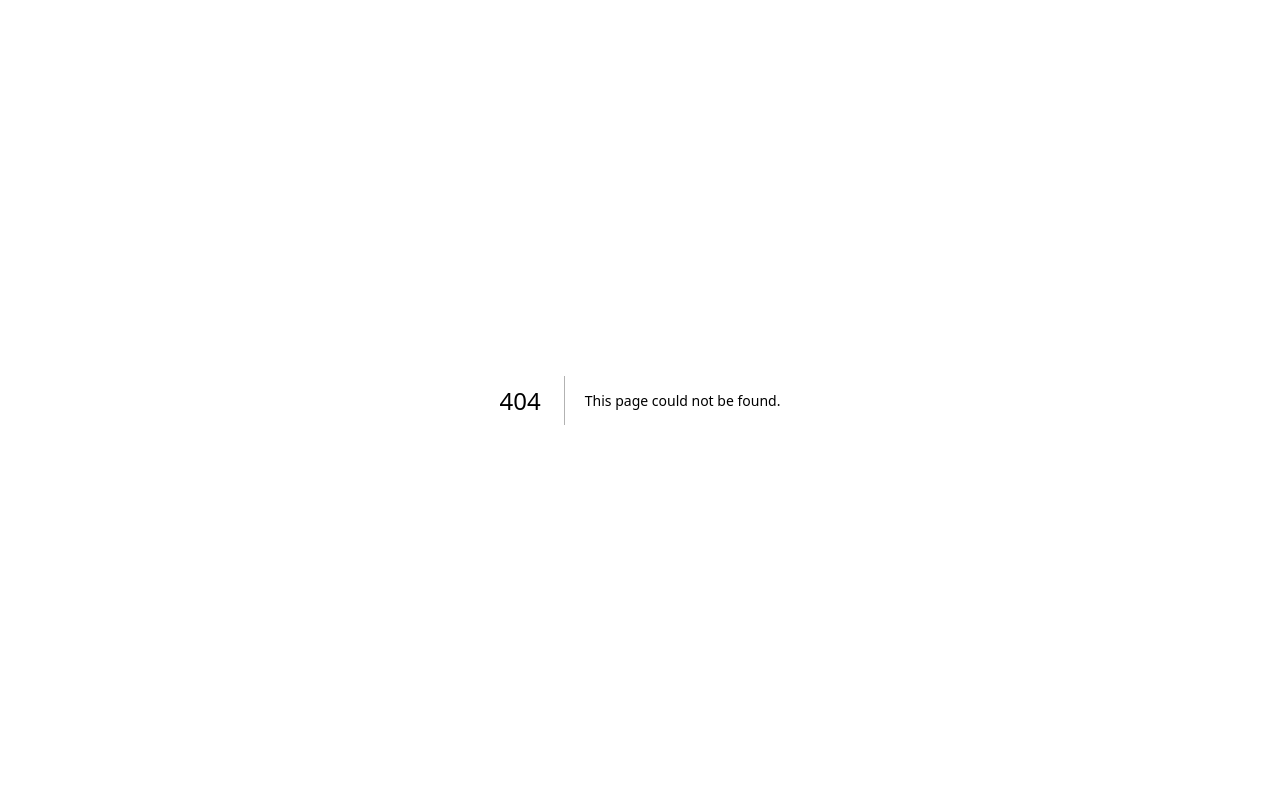
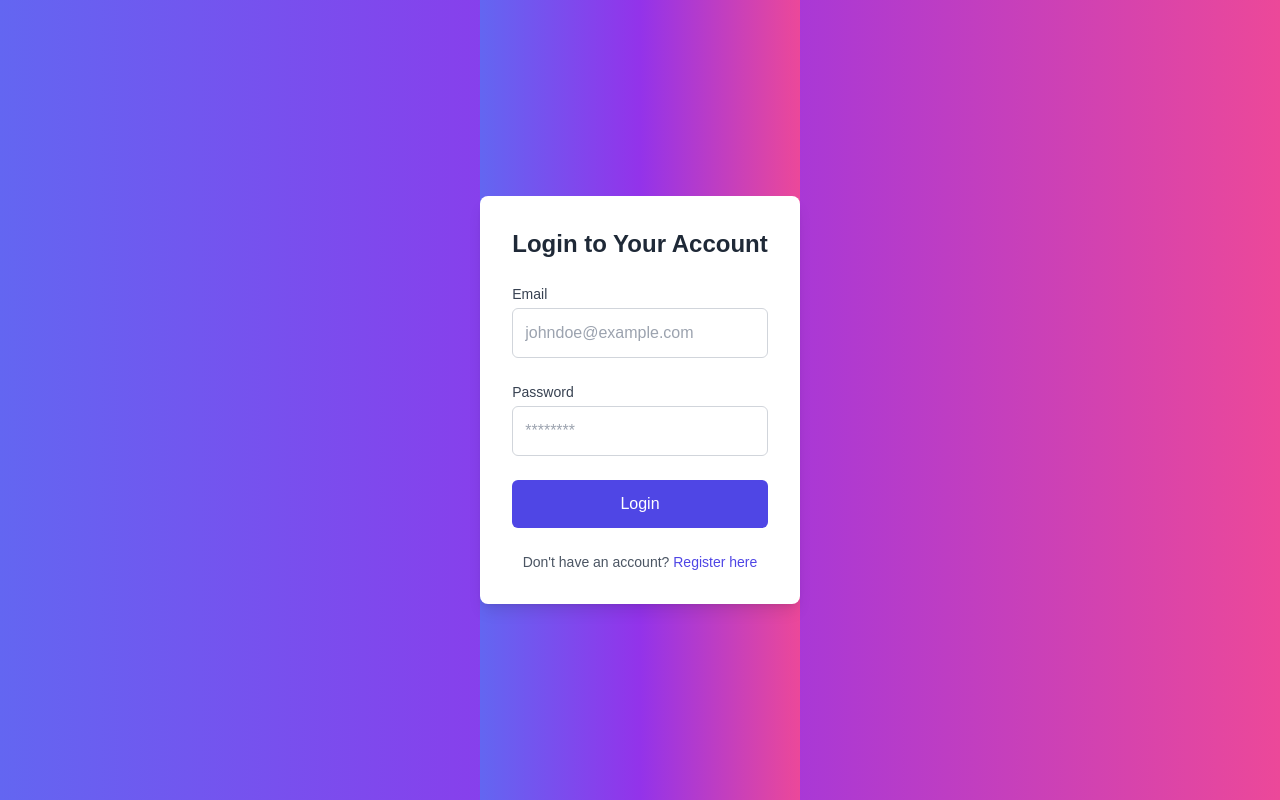
Before and after one commit to BrookTeferi/helai, a Next.js app in the folder helai/frontend/: page /login in a window 1280 px wide. Before the commit this address had no page. Built offline with nearby package versions, Linux system fonts and the light colour scheme.

Commit message:
added login page

```diff
--- /dev/null
+++ b/helai/frontend/app/api/login/route.ts
@@ -0,0 +1,33 @@
+// app/api/login/route.ts
+
+import { NextResponse } from 'next/server';
+
+export async function POST(req: Request) {
+  try {
+    const { email, password } = await req.json();
+
+    // For demonstration purposes, we use hardcoded values
+    // You can replace this with a database call to verify user credentials.
+    const storedEmail = 'johndoe@example.com';
+    const storedPassword = 'pass123';
+
+    if (email === storedEmail && password === storedPassword) {
+      // Login successful
+      return NextResponse.json({
+        message: 'Login successful!',
+        status: 'success',
+      });
+    } else {
+      // Invalid credentials
+      return NextResponse.json({
+        message: 'Invalid email or password',
+        status: 'error',
+      }, { status: 400 });
+    }
+  } catch (error) {
+    return NextResponse.json({
+      message: 'An error occurred during login',
+      status: 'error',
+    }, { status: 500 });
+  }
+}
--- /dev/null
+++ b/helai/frontend/app/login/page.tsx
@@ -0,0 +1,11 @@
+import LoginForm from '../../components/LoginForm';
+
+const LoginPage = () => {
+  return (
+    <div className="min-h-screen flex items-center justify-center bg-gradient-to-r from-indigo-500 via-purple-600 to-pink-500">
+      <LoginForm />
+    </div>
+  );
+};
+
+export default LoginPage;
--- a/helai/frontend/app/page.tsx
+++ b/helai/frontend/app/page.tsx
@@ -3,14 +3,14 @@
 import { useEffect, useState } from 'react';
 
 const HomePage = () => {
-  const [isRegistered, setIsRegistered] = useState(false);
+  const [isLoggedIn, setIsLoggedIn] = useState(false);
   const [welcomeMessage, setWelcomeMessage] = useState('');
 
   useEffect(() => {
-    // Check the registration status from localStorage
-    const registrationStatus = localStorage.getItem('isRegistered');
-    if (registrationStatus === 'true') {
-      setIsRegistered(true);
+    // Check the login status from localStorage
+    const loginStatus = localStorage.getItem('isLoggedIn');
+    if (loginStatus === 'true') {
+      setIsLoggedIn(true);
     }
 
     // Fetch data from home API
@@ -27,15 +27,15 @@ const HomePage = () => {
     <div className="flex items-center justify-center min-h-screen bg-gradient-to-r from-indigo-500 via-purple-600 to-pink-500">
       <div className="w-full max-w-md p-8 space-y-6 bg-white rounded-lg shadow-lg">
         <h2 className="text-2xl font-semibold text-center text-gray-800">
-          {isRegistered ? welcomeMessage : 'Click below to register:'}
+          {isLoggedIn ? welcomeMessage : 'Click below to login:'}
         </h2>
 
-        {!isRegistered && (
+        {!isLoggedIn && (
           <a
-            href="/register"
+            href="/login"
             className="text-center text-indigo-600 hover:text-indigo-700 block mt-4"
           >
-            Go to Registration Page
+            Go to Login Page
           </a>
         )}
       </div>
--- /dev/null
+++ b/helai/frontend/components/LoginForm.tsx
@@ -0,0 +1,116 @@
+'use client';
+
+import React, { useState } from 'react';
+import { useRouter } from 'next/navigation';
+
+const LoginForm = () => {
+  const [formData, setFormData] = useState({
+    email: '',
+    password: '',
+  });
+
+  const [errorMessage, setErrorMessage] = useState('');
+  const router = useRouter();
+
+  const handleInputChange = (e: React.ChangeEvent<HTMLInputElement>) => {
+    const { name, value } = e.target;
+    setFormData({
+      ...formData,
+      [name]: value,
+    });
+  };
+
+  const handleSubmit = async (e: React.FormEvent) => {
+    e.preventDefault();
+
+    // Clear any previous error message
+    setErrorMessage('');
+
+    try {
+      const res = await fetch('/api/login', {
+        method: 'POST',
+        headers: {
+          'Content-Type': 'application/json',
+        },
+        body: JSON.stringify(formData),
+      });
+
+      const result = await res.json();
+
+      if (res.ok) {
+        // Login successful
+        console.log('Login successful:', result);
+
+        // Store login state in localStorage (or set cookies for session)
+        localStorage.setItem('isLoggedIn', 'true');
+
+        // Redirect to home page or dashboard
+        router.push('/');
+      } else {
+        // Set error message from the API response
+        setErrorMessage(result.message || 'Login failed. Please try again.');
+      }
+    } catch (error) {
+      console.error('Error submitting form:', error);
+      setErrorMessage('An error occurred. Please try again.');
+    }
+  };
+
+  return (
+    <div className="flex items-center justify-center min-h-screen bg-gradient-to-r from-indigo-500 via-purple-600 to-pink-500">
+      <div className="w-full max-w-md p-8 space-y-6 bg-white rounded-lg shadow-lg">
+        <h2 className="text-2xl font-semibold text-center text-gray-800">Login to Your Account</h2>
+        <form onSubmit={handleSubmit} className="space-y-6">
+          <div>
+            <label htmlFor="email" className="block text-sm font-medium text-gray-700">Email</label>
+            <input
+              type="email"
+              id="email"
+              name="email"
+              value={formData.email}
+              onChange={handleInputChange}
+              className="mt-1 w-full p-3 border border-gray-300 rounded-md focus:outline-none focus:ring-2 focus:ring-indigo-500 focus:border-indigo-500"
+              placeholder="johndoe@example.com"
+            />
+          </div>
+
+          <div>
+            <label htmlFor="password" className="block text-sm font-medium text-gray-700">Password</label>
+            <input
+              type="password"
+              id="password"
+              name="password"
+              value={formData.password}
+              onChange={handleInputChange}
+              className="mt-1 w-full p-3 border border-gray-300 rounded-md focus:outline-none focus:ring-2 focus:ring-indigo-500 focus:border-indigo-500"
+              placeholder="********"
+            />
+          </div>
+
+          {/* Display Error Message */}
+          {errorMessage && (
+            <div className="text-red-600 text-sm mt-2">
+              {errorMessage}
+            </div>
+          )}
+
+          <div className="flex items-center justify-between">
+            <button
+              type="submit"
+              className="w-full py-3 px-4 text-white bg-indigo-600 rounded-md hover:bg-indigo-700 focus:outline-none focus:ring-2 focus:ring-indigo-500"
+            >
+              Login
+            </button>
+          </div>
+        </form>
+
+        <p className="text-center text-sm text-gray-600">
+          Don't have an account?{' '}
+          <a href="/register" className="text-indigo-600 hover:text-indigo-700">Register here</a>
+        </p>
+      </div>
+    </div>
+  );
+};
+
+export default LoginForm;
```
